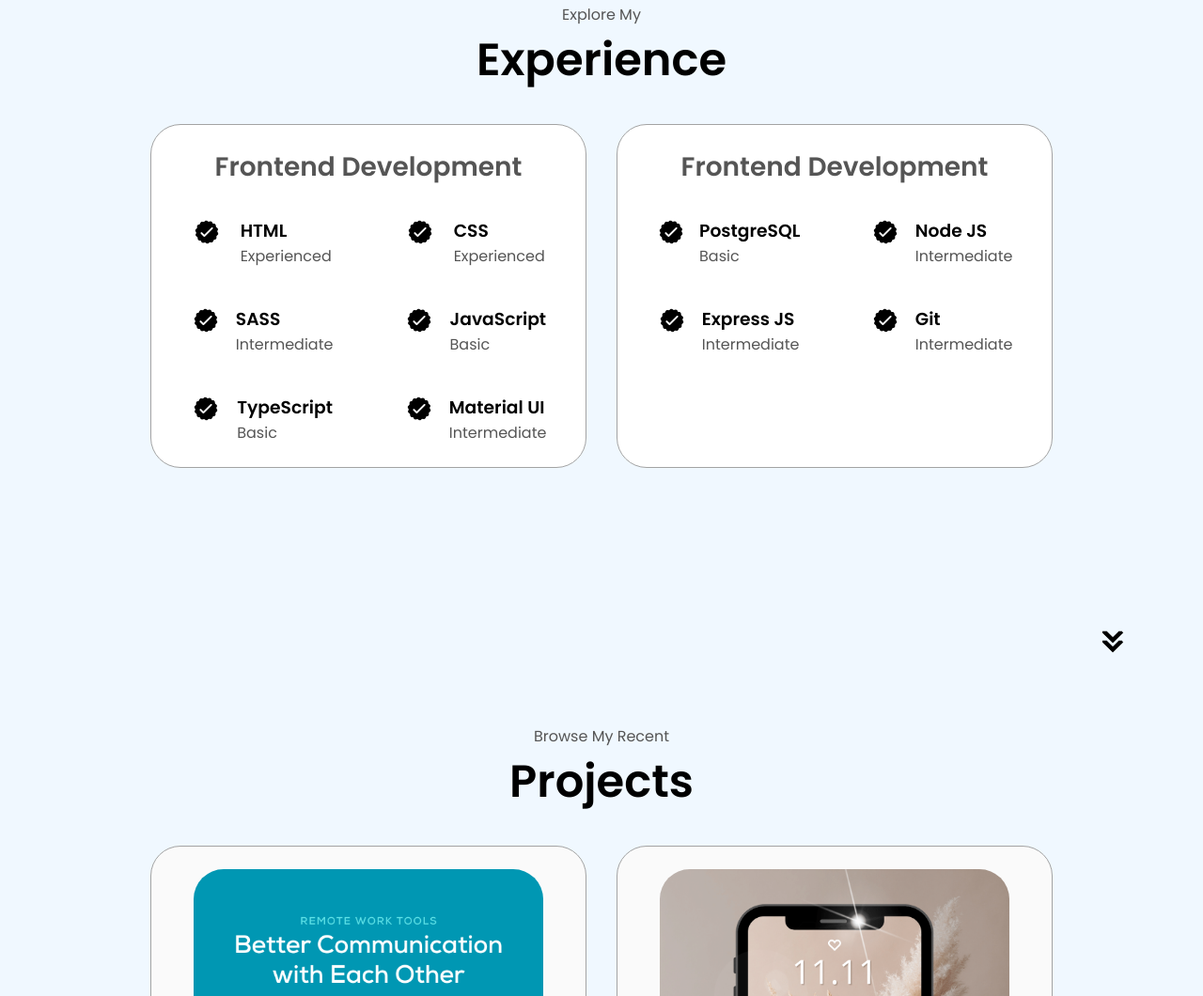
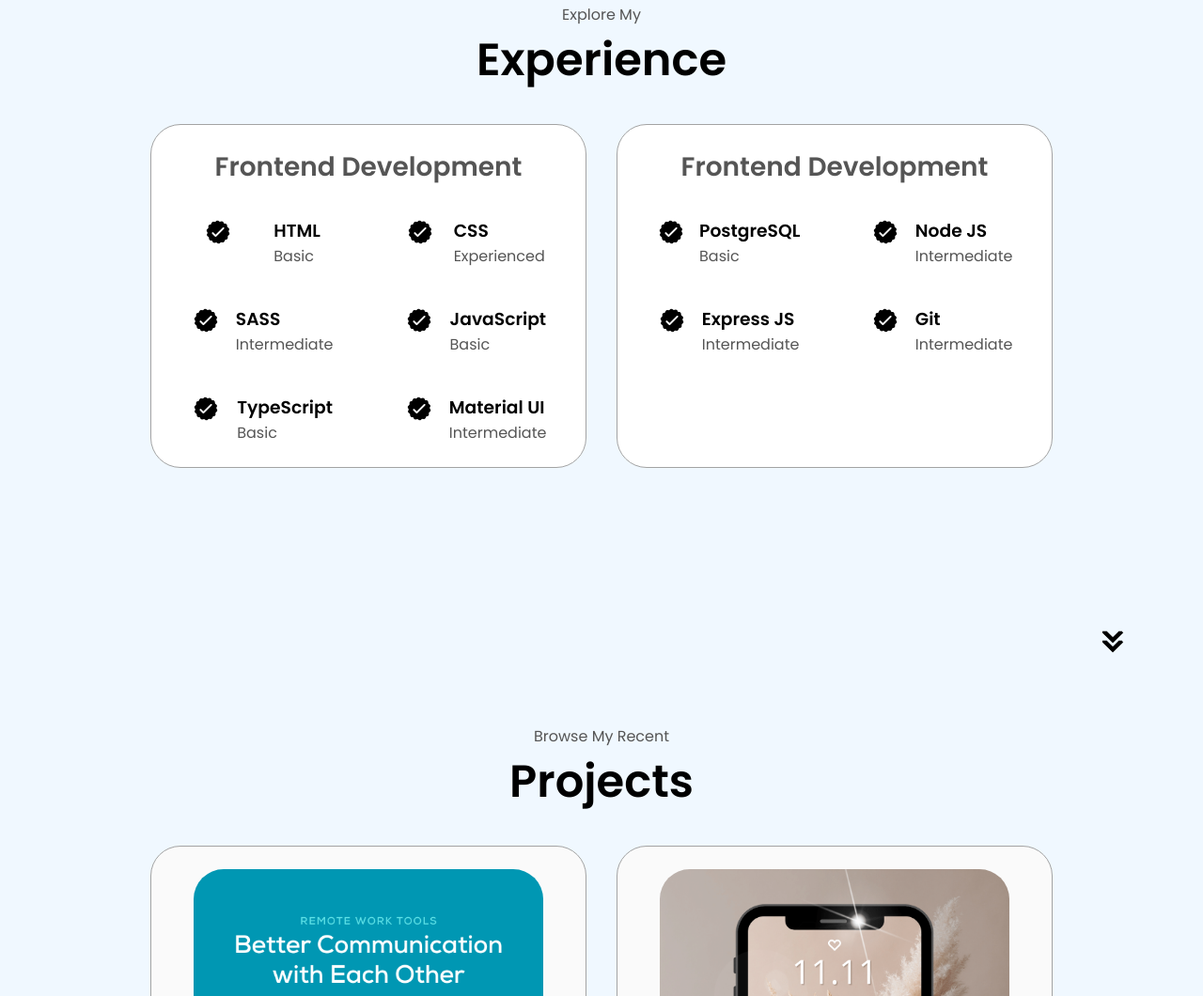
Before and after one commit to karnprajapati/personal-portfolio, a plain HTML site: page index.html in a window 1280 px wide. Shown: the part 1693-2753 px from the top of the page at 94% size. Drawn offline with Linux system fonts and the light colour scheme.

Commit message:
Update index.html html

```diff
--- a/index.html
+++ b/index.html
@@ -139,7 +139,7 @@
                 />
                 <div>
                   <h3>HTML</h3>
-                  <p>Experienced</p>
+                  <p>Basic</p>
                 </div>
               </article>
               <article>
```
